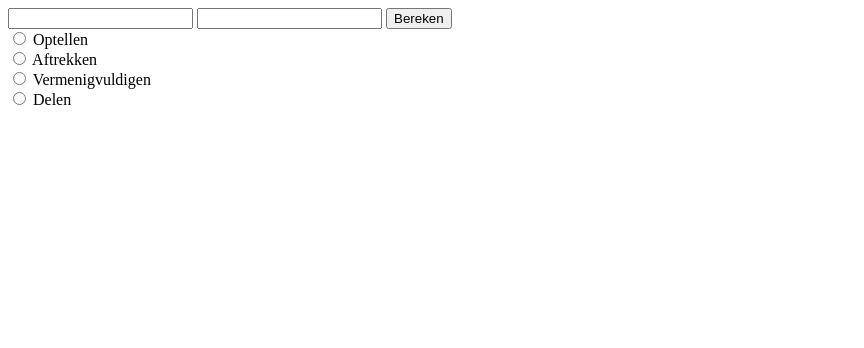
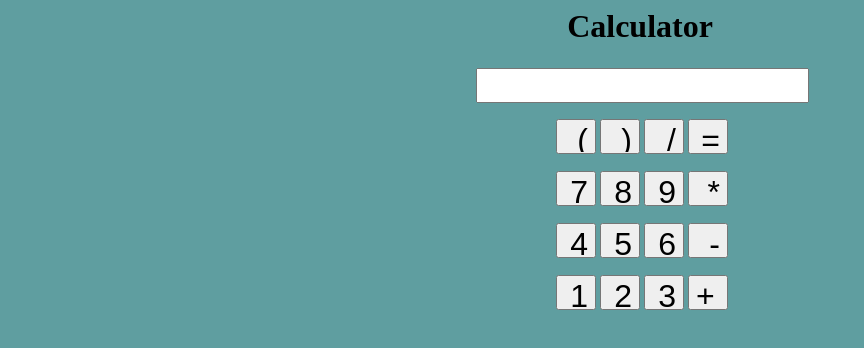
Before and after one commit to ImaneToulni/MI2, a plain HTML site: page opdrachten/week 1/opdracht 1 bis/index.html in a window 1280 px wide. Shown: the whole page, without its empty margins (0-864 px from the left). Drawn offline with Linux system fonts and the light colour scheme.

Commit message:
Add files via upload
Aanpassingen gemaakt in:
1) opdrachten week 1 (opdracht 1 af, 1bis --> code werkt niet, 1tris af, 3 af)
2) code html5 en cc3 gemaakt en een deel is al respondive

```diff
--- a/opdrachten/week 1/opdracht 1 bis/index.html
+++ b/opdrachten/week 1/opdracht 1 bis/index.html
@@ -1,67 +1,66 @@
 <! DOCTYPE html>
-<html lang="nl">
+<html lang="en">
     <head>
-        <title> opdracht 1 bis </title>
+    <title> opdracht 1 bis </title>
+    <link rel="stylesheet" type="text/css" href="style.css">
+</head>
 
-        <script type="text/javascript">
-            function add()
-            {
-               var a = document.getElementById("t1").value;
-               var b = document.getElementById("t2").value;
-            }
+<body>
+    <h1> Calculator</h1>
+    <div align="center">
+        <div class="display">
+            <input type="text" size="15.75" id="display" readonly>
 
-            function Optellen()
-            {
-                alert("a+b");
-            }
+            <div class="keys">
 
-            function Aftrekken()
-            {
-                alert("a-b");
 
-            }
+                <p>
+                    <input type="button" class="button" value="(" onclick="Math('(')">
 
-            function Vermenigvuldigen()
-            {
-                alert("a*b");
-            }
+                    <input type="button" class="button" value=")">
 
-            function Delen()
-            {
-                alert("a/b");
-            }
+                    <input type="button" class="button" value="/">
 
-            function berekening()
-            {
-                switch (value) {
-                   case "Optellen";
-                        text = "Het antwoord is: ";
-                        break;
+                    <input type="button" class="button" value="=">
+                </p>
 
-                        case="Aftrekken";
-                        text="Het antwoord is: ";
-                        break;
+                <p>
+                    <input type="button" class="button" value="7" name="btn7" onclick="displynum(btn7.value)">
 
-                        case="Vermenigvuldigen";
-                        text = "Het antwoord is: ";
-                        break;
+                    <input type="button" class="button" value="8" name="btn8" onclick="displynum(btn8.value)">
 
-                        case="Delen";
-                        text = "Het antwoord is: ";
-                        break;
-                }
-            }
-        </script>
-    </head>
+                    <input type="button" class="button" name="btn9" value="9" onclick="displynum(btn9.value)">
 
-    <body>
-        <input type="text" name="" id="t1">
-        <input type="text" name="" id="t2">
-        <button onclick="add()"> Bereken </button> <br>
+                    <input type="button" class="button" value="*">
+                </p>
 
-        <input type="radio" name="Optellen" value="Optellen"> Optellen <br>
-        <input type="radio" name="Aftrekken" value="Aftrekken"> Aftrekken <br>
-        <input type="radio" name="Vermenigvuldigen" value="Vermenigvuldigen"> Vermenigvuldigen <br>
-        <input type="radio" name="Delen" value="Delen"> Delen <br>
-    </body>
+                <p>
+                    <input type="button" class="button" value="4" name="btn4" onclick="displynum(btn4.value)">
+
+                    <input type="button" class="button" value="5" name="btn5" onclick="displynum(btn5.value)">
+
+                    <input type="button" class="button" value="6" name="btn6" onclick="displynum(btn6.value)">
+
+                    <input type="button" class="button" value="-">
+                </p>
+
+                <p>
+                    <input type="button" class="button" value="1" name="btn1" onclick="displynum(btn1.value)">
+
+                    <input type="button" class="button" value="2" name="btn2" onclick="displynum(btn2.value)">
+
+                    <input type="button" class="button" value="3" name="btn3" onclick="displynum(btn3.value)">
+
+                    <input type="button" class="button" value="+ ">
+                </p>
+            </div>
+        </div>
+    </div>
+</body>
+
+<script type="text/javascript">
+    function displynum(n1) {
+        calcform.txt1.value = n1;
+    }
+</script>
 </html>
--- /dev/null
+++ b/opdrachten/week 1/opdracht 1 bis/style.css
@@ -0,0 +1,27 @@
+html{
+    width: 100%;
+    height: 100%;
+
+    background-color: cadetblue;
+}
+
+h1{
+    text-align: center;
+}
+
+
+.button{
+    width: 40px;
+    height: 30px;
+
+}
+
+.display input{
+    position: relative;
+    left:2px;
+    top: 2px;
+    height: 35px;
+    color: black;
+    text-align: right;
+    font-size: 32px;
+}
```
Also changed, not shown: opdrachten/week 1/opdracht 1 tris/index.html (+20 -0 lines), opdrachten/week 1/opdracht 3/index.html (+4 -3 lines), verbetering site/salsabil/CONTACT-FR.html (+3 -0 lines), verbetering site/salsabil/PERSONNEL-FR.html (+2 -0 lines), verbetering site/salsabil/STYLE.css (+16 -5 lines).
